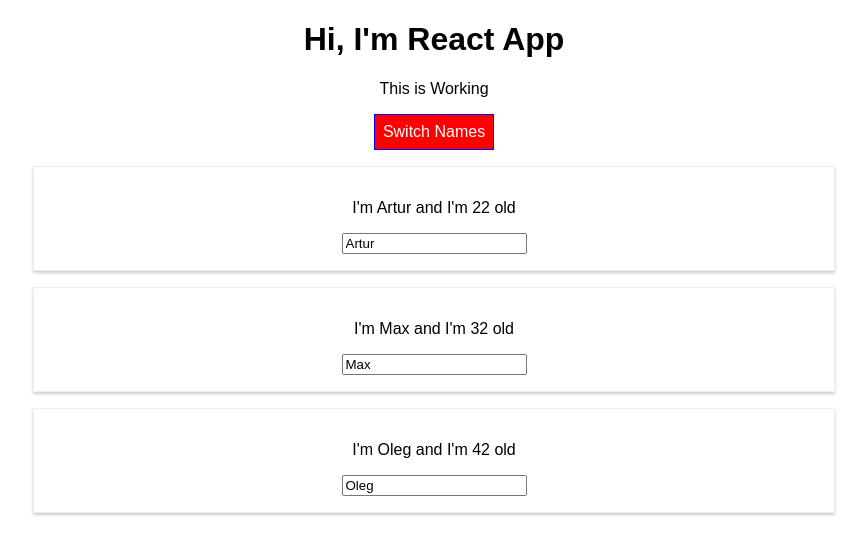
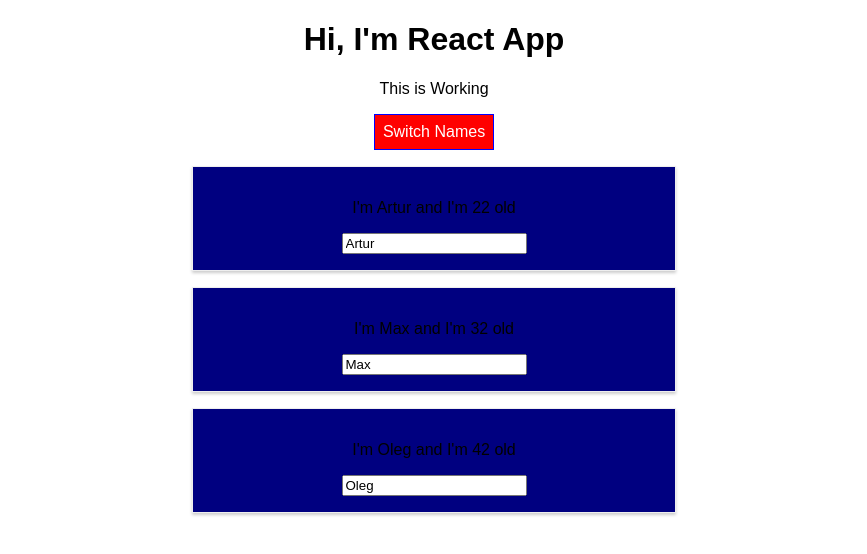
Before and after one commit to ar2zee/React-complete-guide, a React (Create React App) app: page / in a window 1280 px wide. Both pictures are taken after a click on the button "Switch Names". Shown: the top 554 px of the page, without its empty margins (206-1073 px from the left). Built offline with nearby package versions, Linux system fonts and the light colour scheme.

Commit message:
Commit before branching

```diff
--- a/src/App.js
+++ b/src/App.js
@@ -1,7 +1,7 @@
 import React, { Component } from 'react';
 import './App.css';
 import Person from './Person/Person';
-import Radium from 'radium'
+import Radium, {StyleRoot} from 'radium'
 
 class App extends Component {
   state = {
@@ -101,6 +101,7 @@ class App extends Component {
 
 
     return (
+      <StyleRoot>
       <div className="App">
        <h1>Hi, I'm React App</h1>
        <p className={classes.join(' ')}>This is Working</p>
@@ -111,6 +112,7 @@ class App extends Component {
         {/* <button onClick={() => this.switchNameHandler('Hulya!')}>Switch Names</button> Alternative way to bind  */}
         {persons}
       </div>
+        </StyleRoot>
     );
   }
 }
--- a/src/Person/Person.js
+++ b/src/Person/Person.js
@@ -3,8 +3,14 @@ import Radium from 'radium';
 import './Person.css'
 
 const person = (props) => {
+    const style = {
+        '@media (min-width: 500px)' : {
+            width: '450px',
+            backgroundColor: 'navy'
+        }
+    }
    return(
-    <div className="Person">
+    <div className="Person" style={style} >
         <p onClick={props.click}>I'm {props.name} and I'm {props.age} old </p>
         <p>{props.children}</p>
            <input type="text" onChange={props.changed} value={props.name}/>
```
